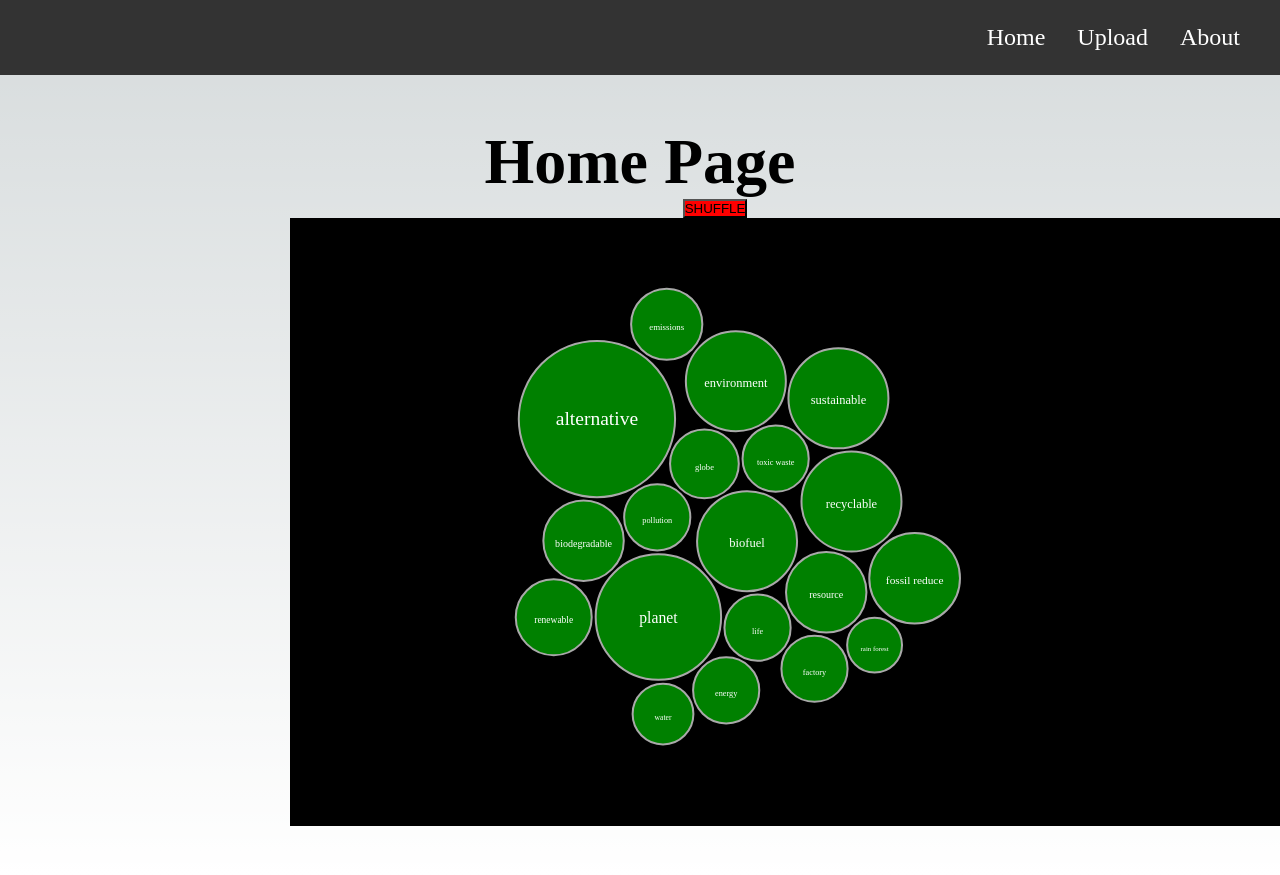
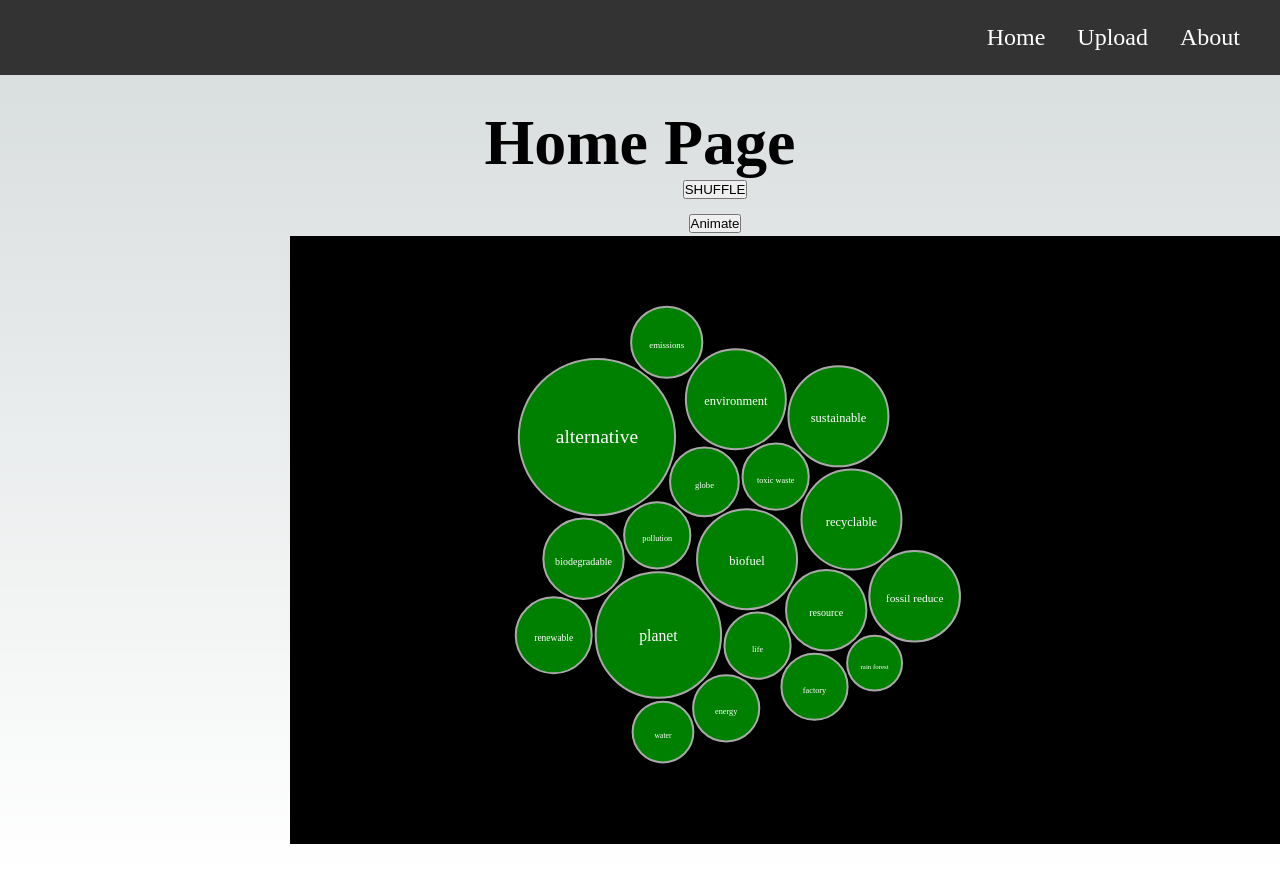
Before and after one commit to jgil325/AI-Audio-Interface, a Next.js app: page /Home in a window 1280 px wide. Built offline with nearby package versions, Linux system fonts and the light colour scheme.

Commit message:
added animate button, still need to fix shuffle to animate

```diff
--- a/src/components/BubbleChart/BubbleChart.tsx
+++ b/src/components/BubbleChart/BubbleChart.tsx
@@ -5,7 +5,9 @@ import { Types } from "../BubbleChart/types";
 import styled from "styled-components";
 import uuid from "react-uuid";
 
-const ChartButton = styled.button``;
+const ChartButton = styled.button`
+  margin-right: 150px;
+`;
 const ChartContainer = styled.div`
   align-items: center;
   margin-left: 150px;
@@ -134,14 +136,14 @@ class BubbleChart extends React.Component<
   render() {
     return (
       <ChartContainer>
-        {/* <ChartButton
+        <ChartButton
           color="default"
           onClick={() => {
             this.animateBubbles();
           }}
         >
           Animate
-        </ChartButton> */}
+        </ChartButton>
 
         <div
           aria-hidden="true"
--- a/src/components/WordDisplay.tsx
+++ b/src/components/WordDisplay.tsx
@@ -32,18 +32,20 @@ const ChartContainer = styled.div`
   margin-left: 150px;
 `;
 
-const ShuffleButton = styled.button`
-  background: red;
-`;
+const ShuffleButton = styled.button``;
 
 const WordDisplay = () => {
   const [data, setData] = React.useState<Types.Data[]>(d.slice(1, 10));
   const changeData = () => {
     setData(d.sort(() => Math.random() - 0.5));
   };
+  const selectedKeyHandler = (key: string) => {
+    // eslint-disable-next-line no-alert
+    alert(key);
+  };
   return (
     <ChartContainer>
-      <ShuffleButton onClick={changeData}> SHUFFLE </ShuffleButton>
+      <ShuffleButton onClick={changeData}>SHUFFLE</ShuffleButton>
       <BubbleChart
         bubblesData={d}
         width={1000}
@@ -52,7 +54,7 @@ const WordDisplay = () => {
         backgroundColor="black"
         minValue={1}
         maxValue={150}
-        selectedCircle={Function}
+        selectedCircle={selectedKeyHandler}
       />
     </ChartContainer>
   );
```
